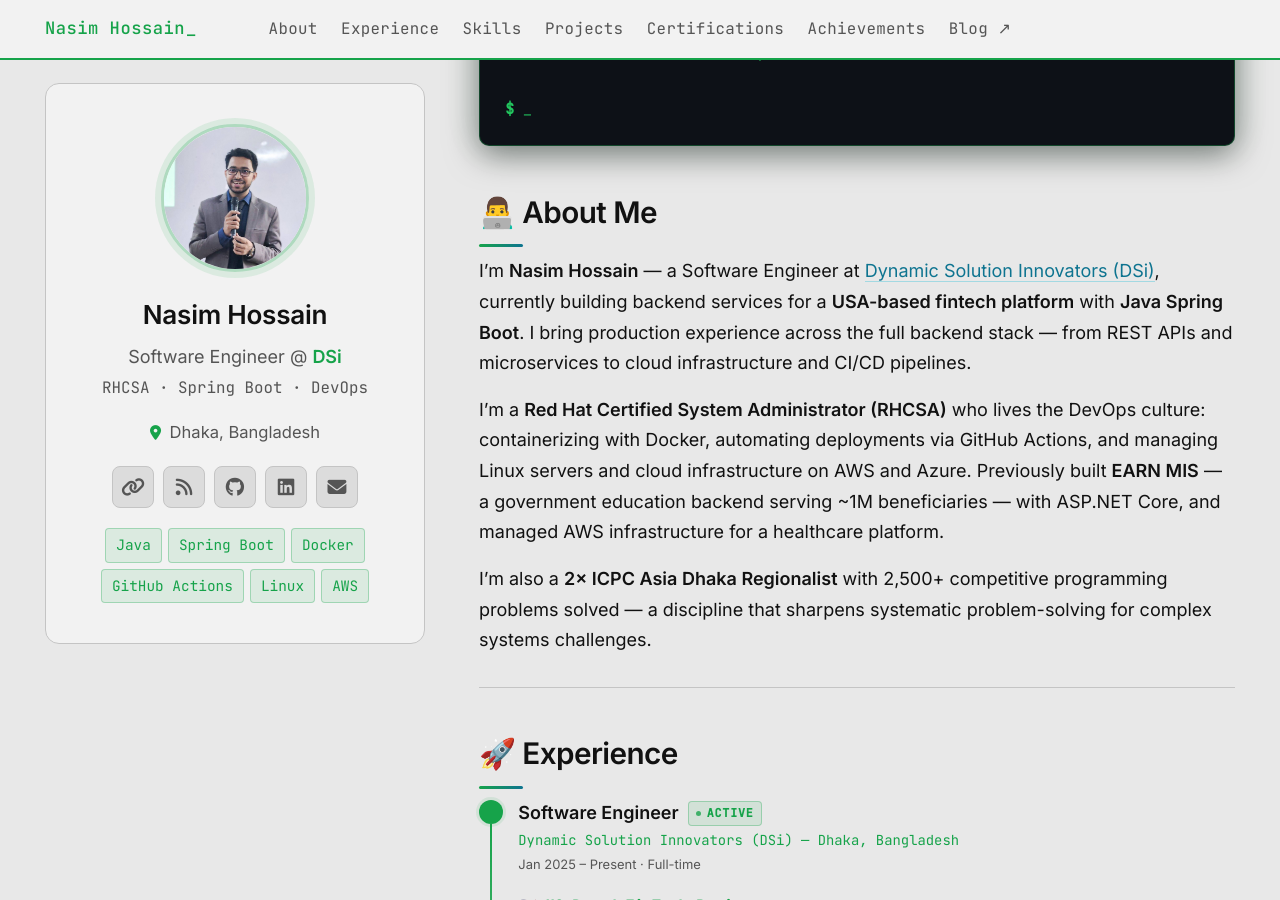
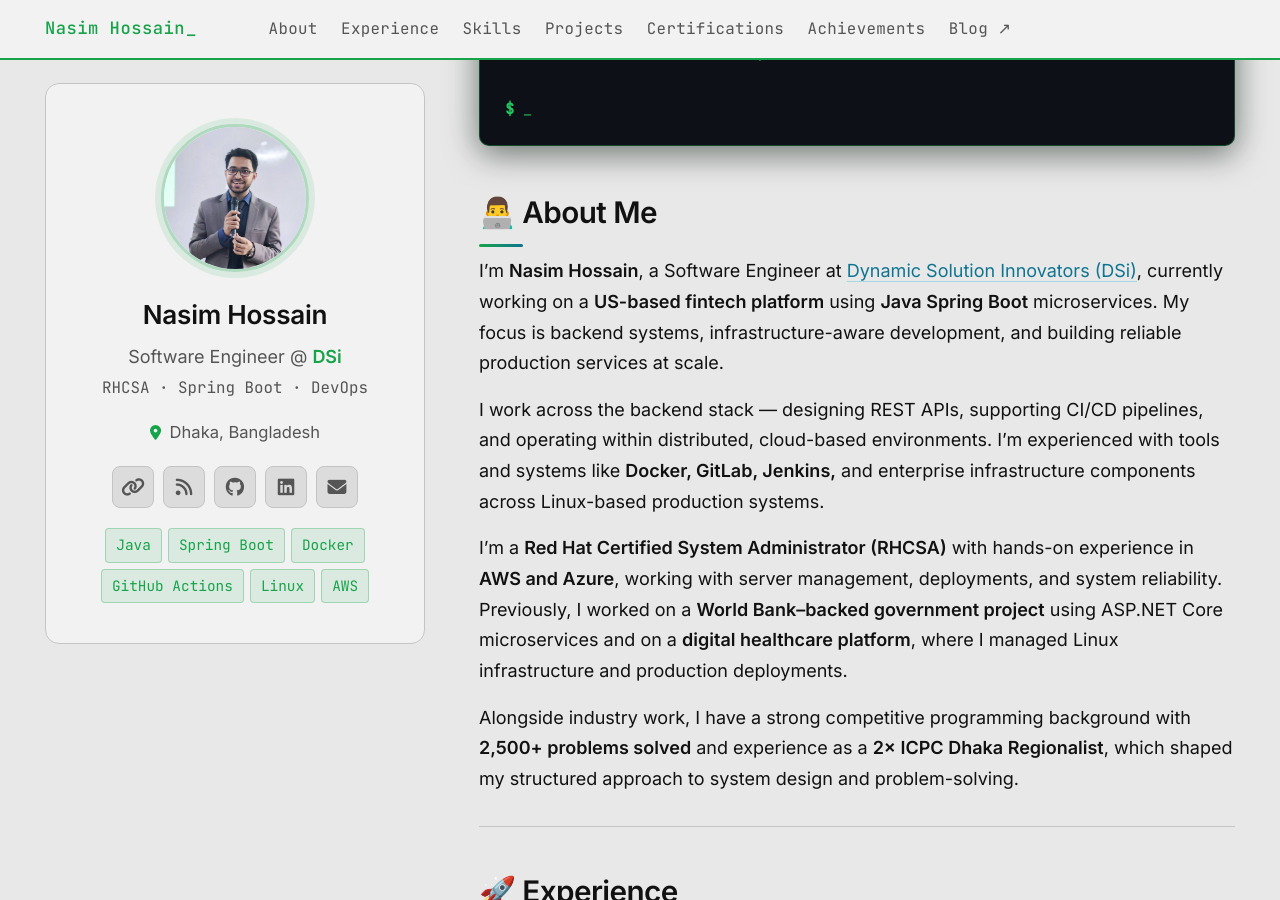
Before and after one commit to imnasim31415/imnasim31415.github.io, a Jekyll site: the page built from index.md, in a window 1280 px wide and 900 px high, scrolled down 420 px. Built offline with Jekyll 4.4.1, drawn with Linux system fonts in a browser that asks for light colours.

Commit message:
content: update About Me section
Co-Authored-By: Claude Sonnet 4.6 <noreply@anthropic.com>

```diff
--- a/index.md
+++ b/index.md
@@ -25,11 +25,13 @@ permalink: /
 
 ## 👨‍💻 About Me
 
-I'm **Nasim Hossain** — a Software Engineer at [Dynamic Solution Innovators (DSi)](https://dsinnovators.com), currently building backend services for a **USA-based fintech platform** with **Java Spring Boot**. I bring production experience across the full backend stack — from REST APIs and microservices to cloud infrastructure and CI/CD pipelines.
+I'm **Nasim Hossain**, a Software Engineer at [Dynamic Solution Innovators (DSi)](https://dsinnovators.com), currently working on a **US-based fintech platform** using **Java Spring Boot** microservices. My focus is backend systems, infrastructure-aware development, and building reliable production services at scale.
 
-I'm a **Red Hat Certified System Administrator (RHCSA)** who lives the DevOps culture: containerizing with Docker, automating deployments via GitHub Actions, and managing Linux servers and cloud infrastructure on AWS and Azure. Previously built **EARN MIS** — a government education backend serving ~1M beneficiaries — with ASP.NET Core, and managed AWS infrastructure for a healthcare platform.
+I work across the backend stack — designing REST APIs, supporting CI/CD pipelines, and operating within distributed, cloud-based environments. I'm experienced with tools and systems like **Docker, GitLab, Jenkins,** and enterprise infrastructure components across Linux-based production systems.
 
-I'm also a **2× ICPC Asia Dhaka Regionalist** with 2,500+ competitive programming problems solved — a discipline that sharpens systematic problem-solving for complex systems challenges.
+I'm a **Red Hat Certified System Administrator (RHCSA)** with hands-on experience in **AWS and Azure**, working with server management, deployments, and system reliability. Previously, I worked on a **World Bank–backed government project** using ASP.NET Core microservices and on a **digital healthcare platform**, where I managed Linux infrastructure and production deployments.
+
+Alongside industry work, I have a strong competitive programming background with **2,500+ problems solved** and experience as a **2× ICPC Dhaka Regionalist**, which shaped my structured approach to system design and problem-solving.
 
 ---
 
```
